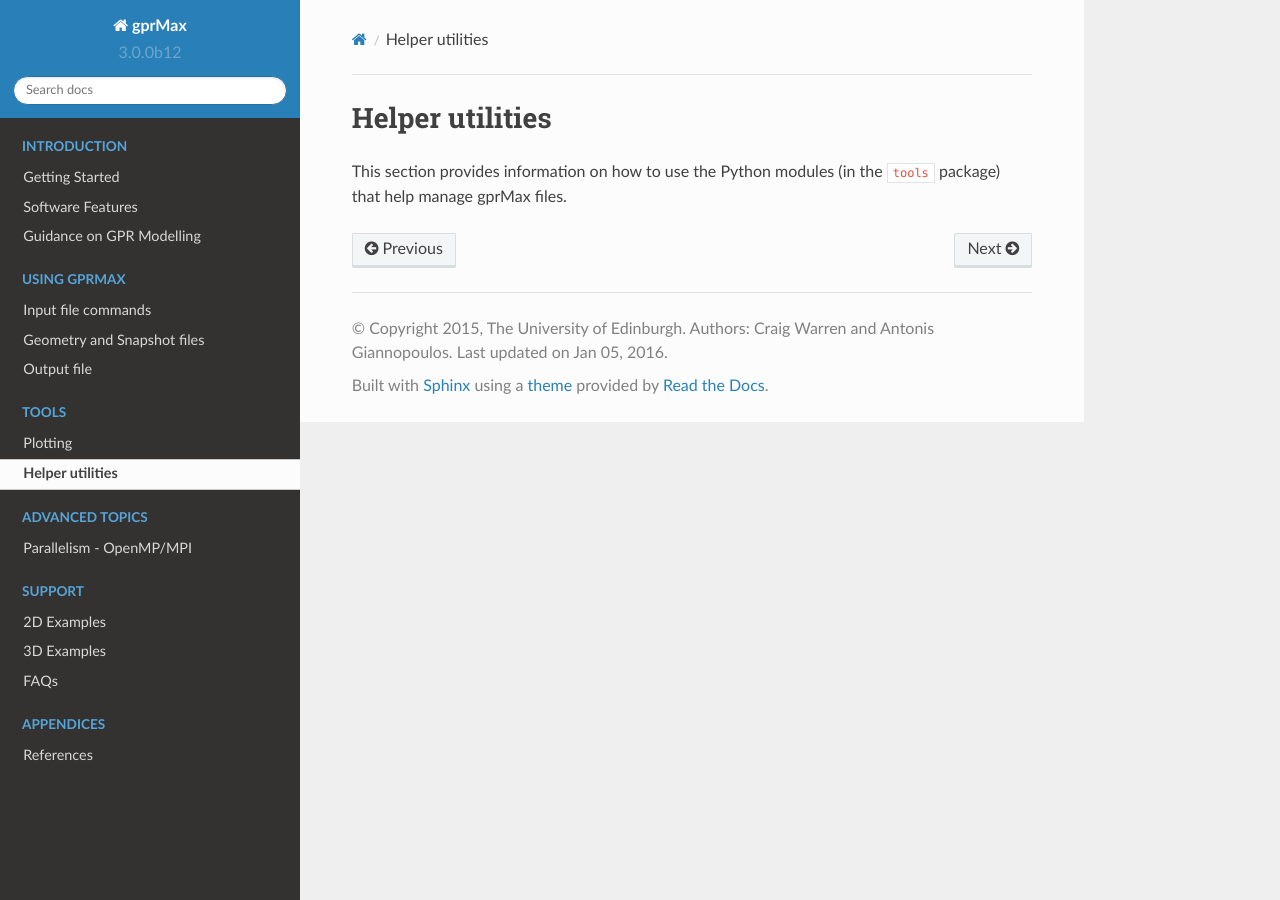
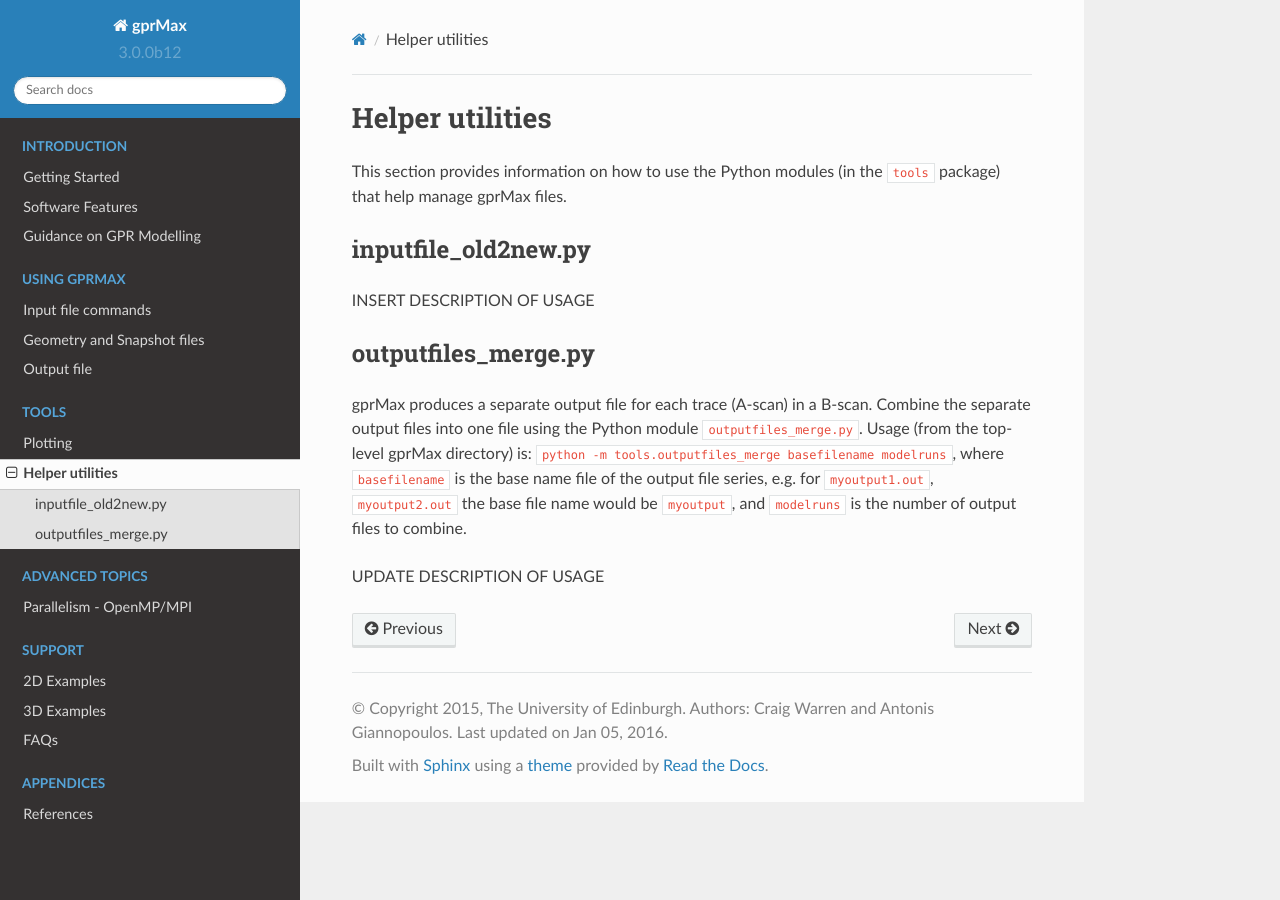
Before and after one commit to gprMax/gprMax, a Sphinx documentation site: the page built from docs/source/helper.rst, in a window 1280 px wide. Built offline with Sphinx 7.4.7 and the Read the Docs theme 2.0.0, drawn with Linux system fonts in a browser that asks for light colours.

Commit message:
Updates to descriptions of usage.

```diff
--- a/docs/source/helper.rst
+++ b/docs/source/helper.rst
@@ -5,3 +5,16 @@ Helper utilities
 ****************
 
 This section provides information on how to use the Python modules (in the ``tools`` package) that help manage gprMax files.
+
+inputfile_old2new.py
+--------------------
+
+INSERT DESCRIPTION OF USAGE
+
+
+outputfiles_merge.py
+--------------------
+
+gprMax produces a separate output file for each trace (A-scan) in a B-scan. Combine the separate output files into one file using the Python module ``outputfiles_merge.py``. Usage (from the top-level gprMax directory) is: ``python -m tools.outputfiles_merge basefilename modelruns``, where ``basefilename`` is the base name file of the output file series, e.g. for ``myoutput1.out``, ``myoutput2.out`` the base file name would be ``myoutput``, and ``modelruns`` is the number of output files to combine.
+
+UPDATE DESCRIPTION OF USAGE
```
Also changed, not shown: docs/source/plotting.rst (+17 -11 lines).
